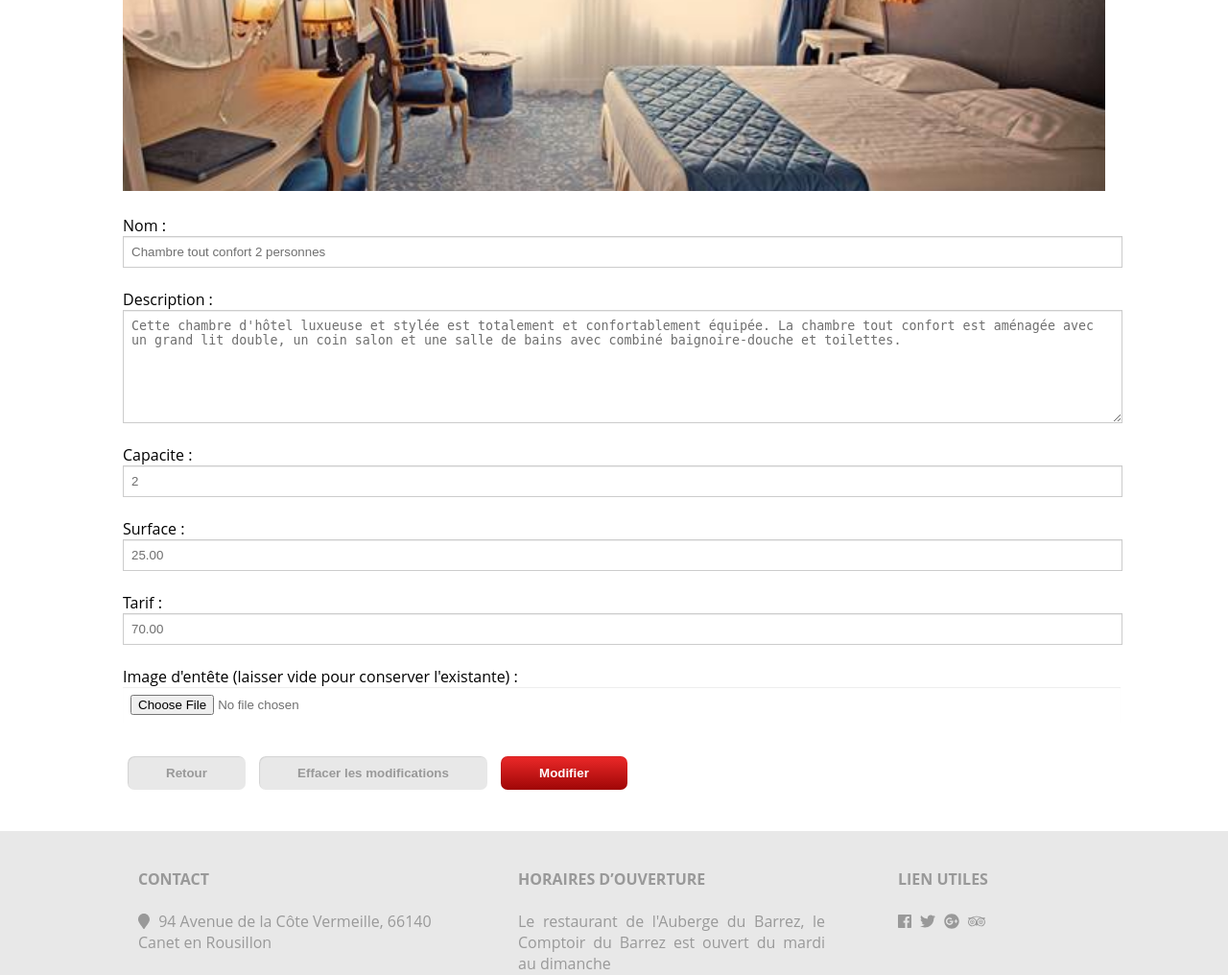
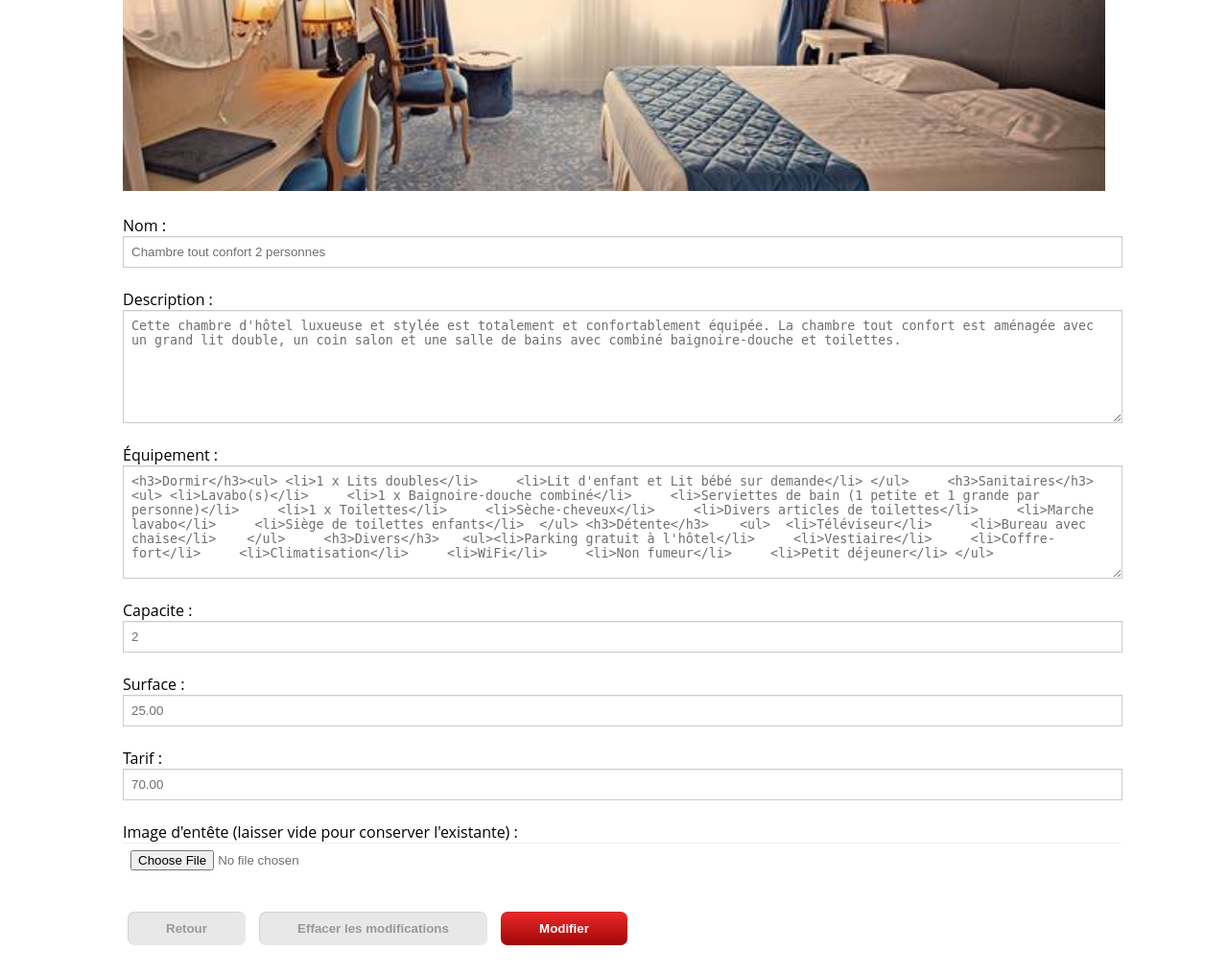
Before and after one commit to joedu12/projetMilan, a PHP site: page /admin/chambre/editChambre.php?id=1 in a window 1280 px wide. Shown: the part 56-1072 px from the top of the page at 96% size. Run offline with PHP 8.4, Linux system fonts and the light colour scheme; data comes from the database, SQL or seed files in the repository; some web fonts are replaced.

Commit message:
Ajout champ équippement

```diff
--- a/BDD.sql
+++ b/BDD.sql
@@ -115,9 +115,9 @@ INSERT INTO `Commentaire` (`id_comm`, `pseudo`, `date`, `mail`, `contenu`, `fk_b
 (2, 'Élisa', '2018-01-29 21:55:53', 'delisa.sarran@monmail.fr', 'Je confirme !', 1);
 
 INSERT INTO `Chambre` (`id_chambre`, `nom`, `description`, `capacite`, `surface`, `tarif`, `equipement`) VALUES
-(1, 'Chambre tout confort 2 personnes', 'Cette chambre d\'hôtel luxueuse et stylée est totalement et confortablement équipée. La chambre tout confort est aménagée avec un grand lit double, un coin salon et une salle de bains avec combiné baignoire-douche et toilettes.', 2, '25.00', '70.00', '<h3>Dormir</h3><ul> <li>1 x Lits doubles</li>     <li>Lit d\'enfant et Lit bébé sur demande</li> </ul>     <h3>Sanitaires</h3><ul> <li>Lavabo(s)</li>     <li>1 x Baignoire-douche combiné</li>     <li>Serviettes de bain (1 petite et 1 grande par personne)</li>     <li>1 x Toilettes</li>     <li>Sèche-cheveux</li>     <li>Divers articles de toilettes</li>     <li>Marche lavabo</li>     <li>Siège de toilettes enfants</li>  </ul></ul> <h3>Détente</h3>    <ul>  <li>Téléviseur</li>     <li>Bureau avec chaise</li>    </ul>     <h3>Divers</h3>   <ul><li>Parking gratuit à l\'hôtel</li>     <li>Vestiaire</li>     <li>Coffre-fort</li>     <li>Climatisation</li>     <li>WiFi</li>     <li>Non fumeur</li>     <li>Petit déjeuner</li> '),
+(1, 'Chambre tout confort 2 personnes', 'Cette chambre d\'hôtel luxueuse et stylée est totalement et confortablement équipée. La chambre tout confort est aménagée avec un grand lit double, un coin salon et une salle de bains avec combiné baignoire-douche et toilettes.', 2, '25.00', '70.00', '<h3>Dormir</h3><ul> <li>1 x Lits doubles</li>     <li>Lit d\'enfant et Lit bébé sur demande</li> </ul>     <h3>Sanitaires</h3><ul> <li>Lavabo(s)</li>     <li>1 x Baignoire-douche combiné</li>     <li>Serviettes de bain (1 petite et 1 grande par personne)</li>     <li>1 x Toilettes</li>     <li>Sèche-cheveux</li>     <li>Divers articles de toilettes</li>     <li>Marche lavabo</li>     <li>Siège de toilettes enfants</li>  </ul> <h3>Détente</h3>    <ul>  <li>Téléviseur</li>     <li>Bureau avec chaise</li>    </ul>     <h3>Divers</h3>   <ul><li>Parking gratuit à l\'hôtel</li>     <li>Vestiaire</li>     <li>Coffre-fort</li>     <li>Climatisation</li>     <li>WiFi</li>     <li>Non fumeur</li>     <li>Petit déjeuner</li> </ul>'),
 (2, 'Chambre tout confort 4 personnes', 'Cette chambre d\'hôtel luxueuse et stylée est totalement et confortablement équipée. La chambre tout confort est aménagée avec deux grands lits doubles, un coin salon et une salle de bains avec combiné baignoire-douche et toilettes.', 4, '30.00', '100.00', ' <h3>Dormir</h3><ul> <li>1 x Lits doubles</li> <li>2 x Lits simples</li>     <li>Lit d\'enfant et Lit bébé sur  demande</li></ul> <h3>Sanitaires</h3><ul> <li>Lavabo(s)</li>   <li>1 x Baignoire-douche combiné</li>     <li>Serviettes de bain (1 petite et 1 grande par personne)</li>     <li>1 x Toilettes</li>     <li>Sèche-cheveux</li>     <li>Divers articles de toilettes</li>     <li>Marche lavabo</li>     <li>Siège de toilettes enfants</li>  </ul> <h3>Détente</h3>    <ul>   <li>Téléviseur</li>     <li>Bureau avec chaise</li>  </ul> <h3>Divers</h3>   <ul>  <li>Parking gratuit à l\'hôtel</li>    <li>Vestiaire</li>     <li>Coffre-fort</li>     <li>Climatisation</li>     <li>WiFi</li>     <li>Non fumeur</li>     <li>Petit déjeuner</li> </ul>'),
-(3, 'Chambre tout confort 5 personnes', 'Cette chambre d\'hôtel luxueuse et stylée est totalement et confortablement équipée. La chambre tout confort est aménagée avec un grand lit double, deux lits superposées et un lit gigogne, un coin salon et une salle de bains avec combiné baignoire-douche et toilettes.', 5, '29.00', '120.00', ' <h3>Dormir</h3><ul> <li>1 x Lits superposé</li> <li>1 x Lits doubles</li> <li>2 x Lits simples</li>     <li>Lit d\'enfant et Lit bébé sur demande</li>  </ul>     <h3>Sanitaires</h3><ul> <li>Lavabo(s)</li>     <ul><li>1 x Baignoire-douche combiné</li>     <li>Serviettes de bain (1 petite et 1 grande par personne)</li>     <li>1 x Toilettes</li>     <li>Sèche-cheveux</li>     <li>Divers articles de toilettes</li>     <li>Marche lavabo</li>     <li>Siège de toilettes enfants</li>  </ul> <h3>Détente</h3>    <ul>  <li>Téléviseur</li>     <li>Bureau avec chaise</li>     </ul>     <h3>Divers</h3>   <ul><li>Parking gratuit à l\'hôtel</li>    <li>Vestiaire</li>     <li>Coffre-fort</li>     <li>Climatisation</li>     <li>WiFi</li>     <li>Non fumeur</li>     <li>Petit déjeuner</li> </ul>'),
+(3, 'Chambre tout confort 5 personnes', 'Cette chambre d\'hôtel luxueuse et stylée est totalement et confortablement équipée. La chambre tout confort est aménagée avec un grand lit double, deux lits superposées et un lit gigogne, un coin salon et une salle de bains avec combiné baignoire-douche et toilettes.', 5, '29.00', '120.00', '<h3>Dormir</h3><ul><li>1 x Lits superposé</li><li>1 x Lits doubles</li><li>2 x Lits simples</li><li>Lit d\'enfant et Lit bébé sur demande</li></ul><h3>Sanitaires</h3><ul><li>Lavabo(s)</li><li><ul><li>1 x Baignoire-douche combiné</li><li>Serviettes de bain (1 petite et 1 grande par personne)</li><li>1 x Toilettes</li><li>Sèche-cheveux</li><li>Divers articles de toilettes</li><li>Marche lavabo</li><li>Siège de toilettes enfants</li></ul></li><h3>Détente</h3><li><ul><li>Téléviseur</li><li>Bureau avec chaise</li></ul></li><h3>Divers</h3><li><ul><li>Parking gratuit à l\'hôtel</li><li>Vestiaire</li><li>Coffre-fort</li><li>Climatisation</li><li>WiFi</li><li>Non fumeur</li><li>Petit déjeuner</li></ul></li></ul>'),
 (4, 'Suite Junior 5 personnes', 'Cette suite stylée et luxueuse est totalement et confortablement équipée. La Suite Junior est située dans la tour et aménagée avec deux grands lits doubles et un lit gigogne simple, un coin salon spacieux, un bureau avec chaise et une salle de bains avec baignoire, douche italienne, double vasque et toilettes.', 5, '50.00', '200.00', '<h3>Dormir</h3><ul> <li>2 x Lits doubles</li> <li>3 x Lits simples</li>     <li>Lit d\'enfant et Lit bébé sur demande</li>  </ul>  <h3>Sanitaires</h3>      <ul>  <li>Lavabo(s)</li>     <li>1 x Baignoire</li>     <li>1 x Douche</li>     <li>Serviettes de bain (1 petite et 1 grande par personne)</li>     <li>Peignoirs</li>     <li>1 x Toilettes</li>     <li>Sèche-cheveux</li>     <li>Articles de toilettes (crème douche, shampooing, lait corporel)</li>     <li>Divers articles de toilettes</li>     <li>Marche lavabo</li>     <li>Siège de toilettes enfants</li>  </ul> <h3>Détente</h3>   <ul>  <li>Téléviseur</li>     <li>Bureau avec chaise</li> </ul>      <h3>Divers</h3> <ul> <li>Parking gratuit à l\'hôtel</li>     <li>Mini-bar</li>     <li>Bouilloire</li>     <li>Cafetière (Nespresso)</li>     <li>Vestiaire</li>     <li>Coffre-fort</li>     <li>Climatisation</li>     <li>WiFi</li>     <li>Non fumeur</li>     <li>Petit déjeuner</li> </ul>'),
 (5, 'Chambre thématique Arbre pour 6 personnes', 'Passez la nuit dans la cime des arbres dans cette chambre thématique spéciale pouvant accueillir 6 personnes. Cet hébergement offre tout ce dont vous avez besoin lors de votre séjour, tels que douche, WC et lits confortables. Ces chambres thématique perchées sur pilotis sont reliées entre elles par des passerelles en bois. Profitez du confort d\'un hôtel allié à l\'intimité d\'une maison de vacances.', 6, '28.00', '140.00', '<h3>Dormir</h3><ul><li>1 x Lits superposés</li> <li>4 x Boxspring(s)</li>  </ul>  <h3>Sanitaires</h3><ul>   <li>Lavabo(s)</li>     <li>1 x Douche</li>     <li>Serviettes de bain (1 petite et 1 grande par personne)</li>     <li>Peignoirs</li>     <li>1 x Toilettes</li>     <li>Sèche-cheveux</li>     <li>Articles de toilettes (crème douche, shampooing, lait corporel)</li>  </ul>  <h3>Détente</h3><ul>     <li>Téléviseur</li>     <li>Coin salon</li>     <li>Terasse</li> </ul> <h3>Divers</h3><ul>      <li>Parking gratuit à l\'hôtel</li>     <li>Mini-refrigérateur</li>     <li>Colis de bienvenu (plusieurs Nespresso cups, thé, sucre, lait)</li>     <li>Cafetière (Nespresso)</li>     <li>Bouilloire</li>     <li>WiFi</li>     <li>Non fumeur</li>     <li>Petit déjeuner</li> </ul>  <ul><strong>Enfants</strong> <li>1 x Chaise haute</li> <li>1 x Lit bébé</li> </ul>'),
 (6, 'Chambre d’hôtel pour 5 personnes', 'Séjournez dans une chambre d\'hôtel 5 personnes au bord de la plage. Ces chambres confortablement aménagées ont tout ce qu\'il vous faut lors de votre séjour : au moins un lit double et deux lits superposés, une douche et des toilettes.', 5, '23.00', '110.00', ' <h3>Dormir</h3><ul><li>2 x Lits superposés</li> <li>2 ou 3 x Boxspring(s)</li> <li>Lit d\'enfant et Lit bébé sur demande</li>  </ul>     <h3>Sanitaires</h3><ul>   <li>Lavabo(s)</li>     <li>1 x Douche</li>     <li>Serviettes de bain (1 petite et 1 grande par personne)</li>     <li>Peignoirs</li>     <li>1 x Toilettes</li>     <li>Sèche-cheveux</li>     <li>Articles de toilettes (crème douche, shampooing, lait corporel)</li>  </ul> <h3>Détente</h3><ul>     <li>Téléviseur</li>     <li>Bureau avec chaise</li> </ul> <h3>Divers</h3><ul>      <li>Parking gratuit à l\'hôtel</li>     <li>WiFi</li>     <li>Non fumeur</li> </ul>'),
--- a/admin/chambre/chambre.php
+++ b/admin/chambre/chambre.php
@@ -54,6 +54,9 @@
         <label for="description">Description : </label>
         <textarea id="description" name="description"></textarea>
         <br/>
+        <label for="equipement">Équipement : </label>
+        <textarea id="equipement" name="equipement"></textarea>
+        <br/>
         <label>Image : </label>
         <input type="file" style="border:none" name="image"/>
           <br/>
--- a/admin/chambre/creerChambre.php
+++ b/admin/chambre/creerChambre.php
@@ -16,12 +16,13 @@
           try {
             extract($_POST);
 
-            $req = $conn->prepare('INSERT INTO Chambre (nom, description, surface, tarif, capacite)
-            VALUES (:nom, :description, :surface, :tarif, :capacite)');
+            $req = $conn->prepare('INSERT INTO Chambre (nom, description, surface, tarif, capacite, equipement)
+            VALUES (:nom, :description, :surface, :tarif, :capacite, :equipement)');
 
             $req->execute(array(
               "nom" => $nom,
               "description" => $description,
+              "equipement" => $equipement,
               "surface" => $surface,
               "tarif" => $tarif,
               "capacite" => $capacite
--- a/admin/chambre/editChambre.php
+++ b/admin/chambre/editChambre.php
@@ -24,7 +24,8 @@
               description = :description,
               surface = :surface,
               tarif = :tarif,
-              capacite = :capacite
+              capacite = :capacite,
+              equipement = :equipement
               WHERE id_chambre = :id;');
 
             $req->execute(array(
@@ -33,6 +34,7 @@
               "surface" => $surface,
               "tarif" => $tarif,
               "capacite" => $capacite,
+              "equipement" => $equipement,
               "id" => $id
             ));
 
@@ -54,6 +56,7 @@
             $data["surface"] = $surface;
             $data["tarif"] = $tarif;
             $data["capacite"] = $capacite;
+            $data["equipement"] = $equipement;
           }
 
           if(!empty($_GET["id"])) {
@@ -71,6 +74,9 @@
         <br/>
         <label for="description">Description : </label>
         <textarea id="description" name="description" style="height:100px;" rows="3"><?= htmlspecialchars($data["description"]); ?></textarea>
+        <br/>
+        <label for="equipement">Équipement : </label>
+        <textarea id="equipement" name="equipement" style="height:100px;" rows="3"><?= htmlspecialchars($data["equipement"]); ?></textarea>
         <br/>
         <label for="capacite">Capacite :</label>
         <input type="number" id="capacite" name="capacite" value="<?= htmlspecialchars($data["capacite"]); ?>"/>
```
